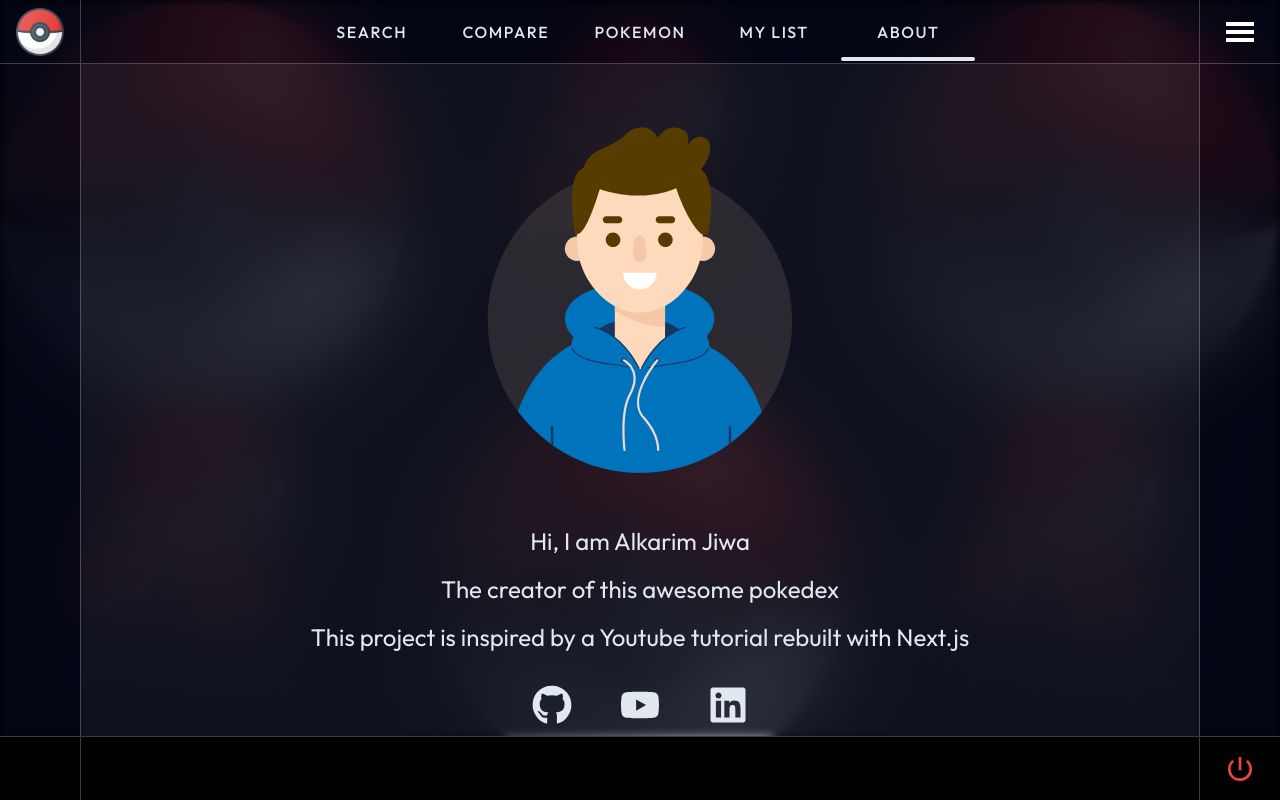
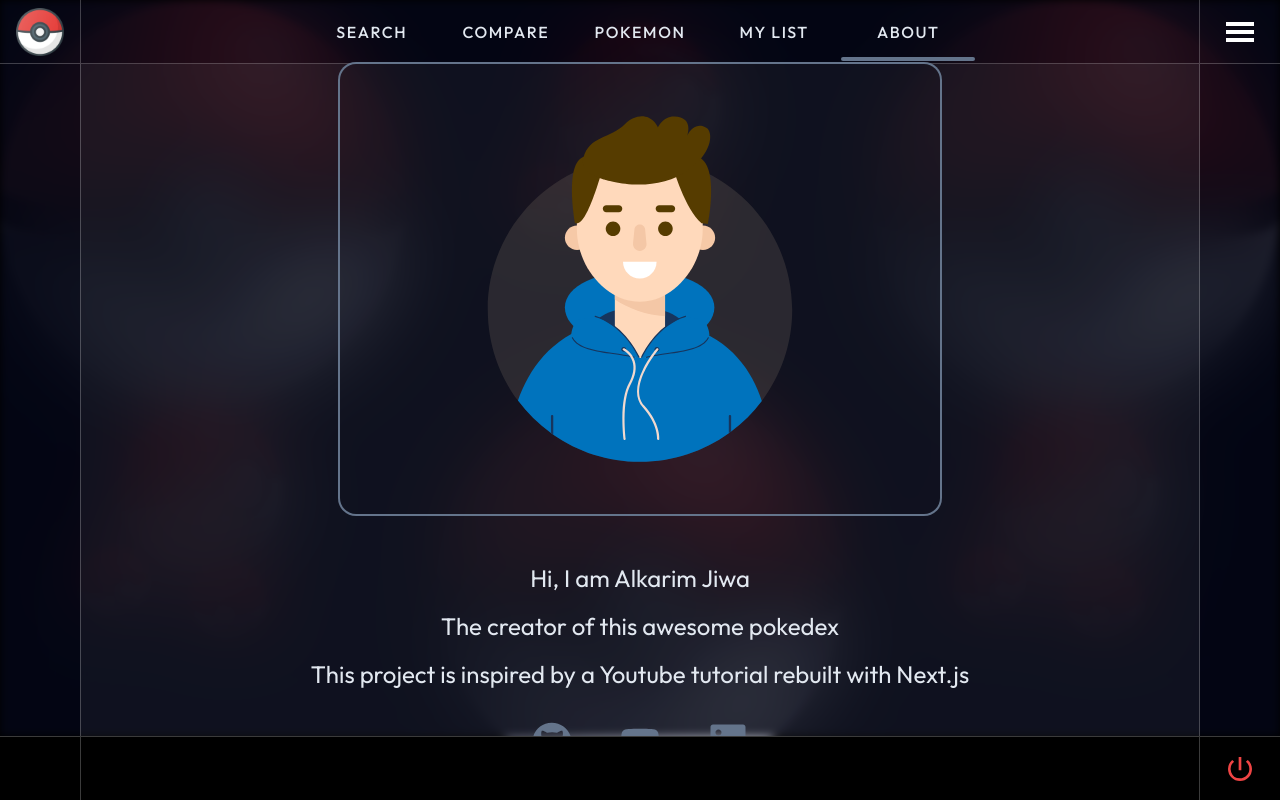
Before and after one commit to AlkarimJ1997/pokedex, a Next.js app: page /about in a window 1280 px wide. Built offline with nearby package versions, Linux system fonts and the light colour scheme; no server answers.

Commit message:
Styled about page

```diff
--- a/app/about/page.tsx
+++ b/app/about/page.tsx
@@ -12,7 +12,7 @@ const About = () => {
 				<Lottie
 					animationData={avatarAnimation}
 					alt='Avatar'
-					className='mx-auto w-80 md:w-96 lg:w-[600px]'
+					className='mx-auto mb-6 w-60 rounded-2xl ring-2 ring-accent xs:w-80 md:mb-12 md:w-96 lg:w-[600px]'
 				/>
 				<hgroup className='space-y-2 text-center text-lg text-slate-200 md:text-xl lg:space-y-4 lg:text-2xl'>
 					<h1>Hi, I am Alkarim Jiwa</h1>
--- a/app/globals.css
+++ b/app/globals.css
@@ -8,7 +8,7 @@
 	--main-height: calc(100vh - var(--nav-height) - var(--footer-height));
 	--pokemon-card-width: 15.625rem; /* 250px */
 	--toast-width: min(100%, 20rem);
-	--accent-color: #e2e8f0;
+	--accent-color: #64748b;
 }
 
 html,
```
